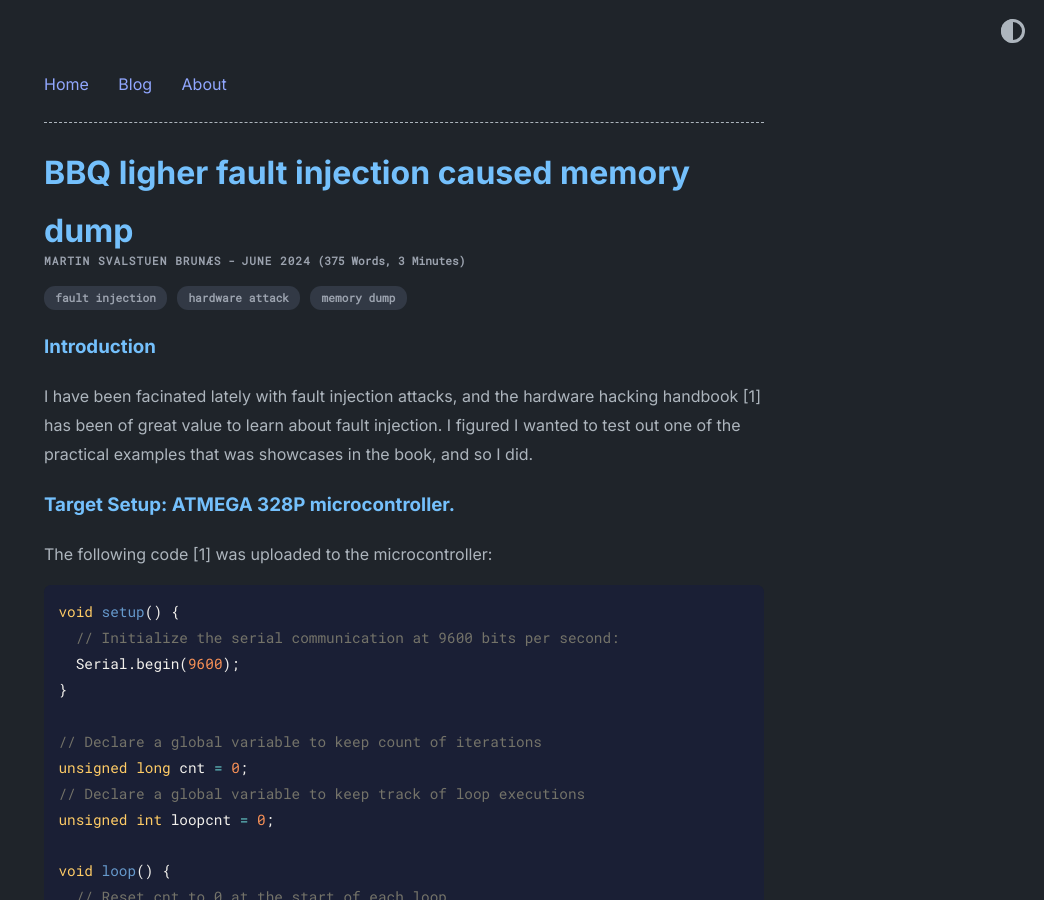
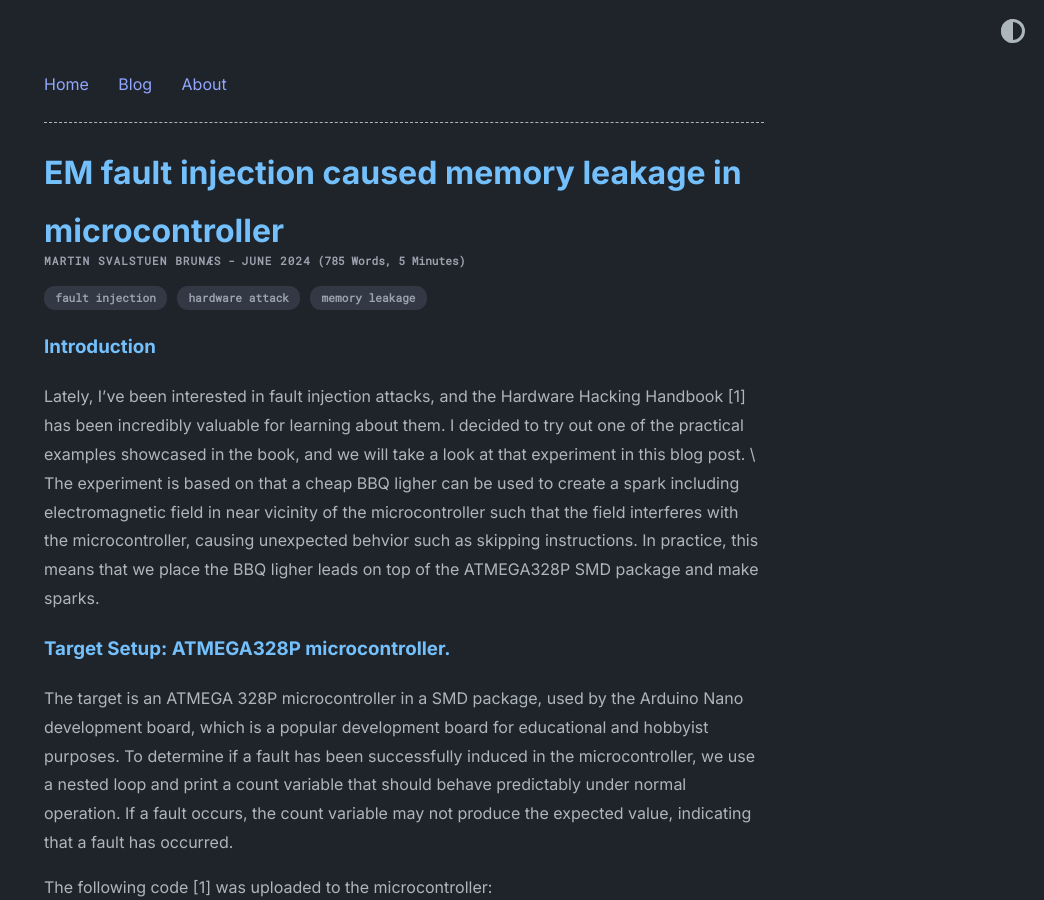
Before and after one commit to memsecno/memsec.no, a Jekyll site: the page built from _posts/2024-06-01-practical-fault-injection.md, in a window 1280 px wide and 900 px high. Shown: the whole window, without its empty margins (236-1280 px from the left). Built offline with Jekyll 4.4.1, drawn with Linux system fonts in a browser that asks for light colours; nearby versions of some CDN libraries; some of the changed text lies outside the part shown.

Commit message:
Update 2024-06-01-practical-fault-injection.md

````diff
--- a/_posts/2024-06-01-practical-fault-injection.md
+++ b/_posts/2024-06-01-practical-fault-injection.md
@@ -1,18 +1,18 @@
 ---
-title: "BBQ ligher fault injection caused memory dump"
+title: "EM fault injection caused memory leakage in microcontroller"
 author: "Martin Svalstuen Brunæs"
-date: "2024-06-01"
-tags: ["fault injection", "hardware attack", "memory dump"]
+date: "2024-06-15"
+tags: ["fault injection", "hardware attack", "memory leakage"]
 layout: post
 categories: post
 ---
 
 ### Introduction
-I have been facinated lately with fault injection attacks, and the hardware hacking handbook [1] has been of great value to learn about fault injection. I figured I wanted to test out one of the practical examples that was showcases in the book, and so I did.
+Lately, I've been interested in fault injection attacks, and the Hardware Hacking Handbook [1] has been incredibly valuable for learning about them. I decided to try out one of the practical examples showcased in the book, and we will take a look at that experiment in this blog post. \\ The experiment is based on that a cheap BBQ ligher can be used to create a spark including electromagnetic field in near vicinity of the microcontroller such that the field interferes with the microcontroller, causing unexpected behvior such as skipping instructions. In practice, this means that we place the BBQ ligher leads on top of the ATMEGA328P SMD package and make sparks.
 
+### Target Setup: ATMEGA328P microcontroller.
+The target is an ATMEGA 328P microcontroller in a SMD package, used by the Arduino Nano development board, which is a popular development board for educational and hobbyist purposes. To determine if a fault has been successfully induced in the microcontroller, we use a nested loop and print a count variable that should behave predictably under normal operation. If a fault occurs, the count variable may not produce the expected value, indicating that a fault has occurred.
 
-
-### Target Setup: ATMEGA 328P microcontroller.
 The following code [1] was uploaded to the microcontroller:
 ``` cpp
 void setup() {
@@ -57,25 +57,37 @@ void loop() {
 
 ### Practical Fault Setup
 
-Here is a picture of my set up with the BBQ lighter. The Arduino Nano is connected via USB to my laptop without any kinds of isolator. It is very important that the spark is kept away from the 328P leads or any other connections on the arduino, as this high voltage may damage both the arduino and the laptop connected. It is possible to acquire a decoupler to avoid this risk, but in my case I did not experience any trouble regarding this.
+Here is a picture of my setup, featuring the Arduino Nano mounted on a breadboard, a BBQ lighter, and alligator clips to hold the lighter's leads in place. The Arduino Nano is connected to my laptop via USB without any isolator. It is crucial to keep the spark away from the 328P leads or any other connections on the Arduino, as the high voltage could damage both the Arduino and the connected laptop. Although a decoupler can be used to prevent this risk, I did not encounter any issues in my case.
 
 | ![signal-2024-06-01-142351_002](https://github.com/memsecno/memsec.no/assets/13424965/ea2cfb6a-de7c-4cd7-a5e0-e841fc029c49) |
 |:--:|
-| <b>Setup</b>|
+| <b>Fault Setup</b>|
+
+### Testing
+Once the Arduino Nano was running and printing to the serial monitor, I began pressing the lighter to create sparks. It faulted on the second attempt! At this time, I was quite happy that I had verified that the microcontroller faulted. That's pretty cool! After experimenting with different wire placements, the fault occurred consistently every 3rd to 5th attempt. I also encountered that sometimes the fault would cause the Arduino Uno to reboot.
+See the image below:
+
+| ![signal-2024-06-01-142450_002](https://github.com/memsecno/memsec.no/assets/13424965/9f91e3ac-9979-42d8-bf25-a7fab55edefa) |
+|:--:|
+| <b>Glitch!</b>|
 
 
-
-
-### Glitching
-| ![signal-2024-06-01-142450_002](https://github.com/memsecno/memsec.no/assets/13424965/9f91e3ac-9979-42d8-bf25-a7fab55edefa) |
-|:--:|
-| <b>Glitch occured</b>|
-### Fault: Memory dump
-
+### Flash Memory Leakage
+While testing various wire placements and the repeatability of the tests, the serial monitor suddenly began printing a whole bunch of ASCII characters, which was very surprising! Even more surprisingly was that the ASCII characters were recognizable from earlier projects that I used the Arduino Nano for.
 
 | ![signal-2024-06-01-142450_002](https://github.com/memsecno/memsec.no/assets/13424965/0d6c9b64-f1b2-4111-b4fa-f3bc2a5c2c62) |
 |:--:|
 | <b>Glitch occured which caused memory dump</b>|
+
+Most of the ASCII output was from a Riscure HW hacking CTF (https://github.com/Riscure/Rhme-2016). Specifically, the strings are from the binary/challange called "Casino", which I verified using Ghidra:
+
+| ![signal-2024-06-01-142450_002](https://github.com/memsecno/memsec.no/assets/13424965/1141bed4-eaed-47a9-9c40-4186d0546545) |
+|:--:|
+| <b>Strings found in the casino hex file using Ghidra</b>|
+
+This is quite interesting from a security perspective! This implies that the Arduino does not overwride all flash memory when a new program is uploaded.
+
+After some research on the Arduino Uno, I found that new programs overwrite existing memory, but only based on the size of the new program. I therefore suspect that the short code snippet used in this experiemnt only replaced a small amount of the total memory. The
 
 
 ### Conclusion
````
